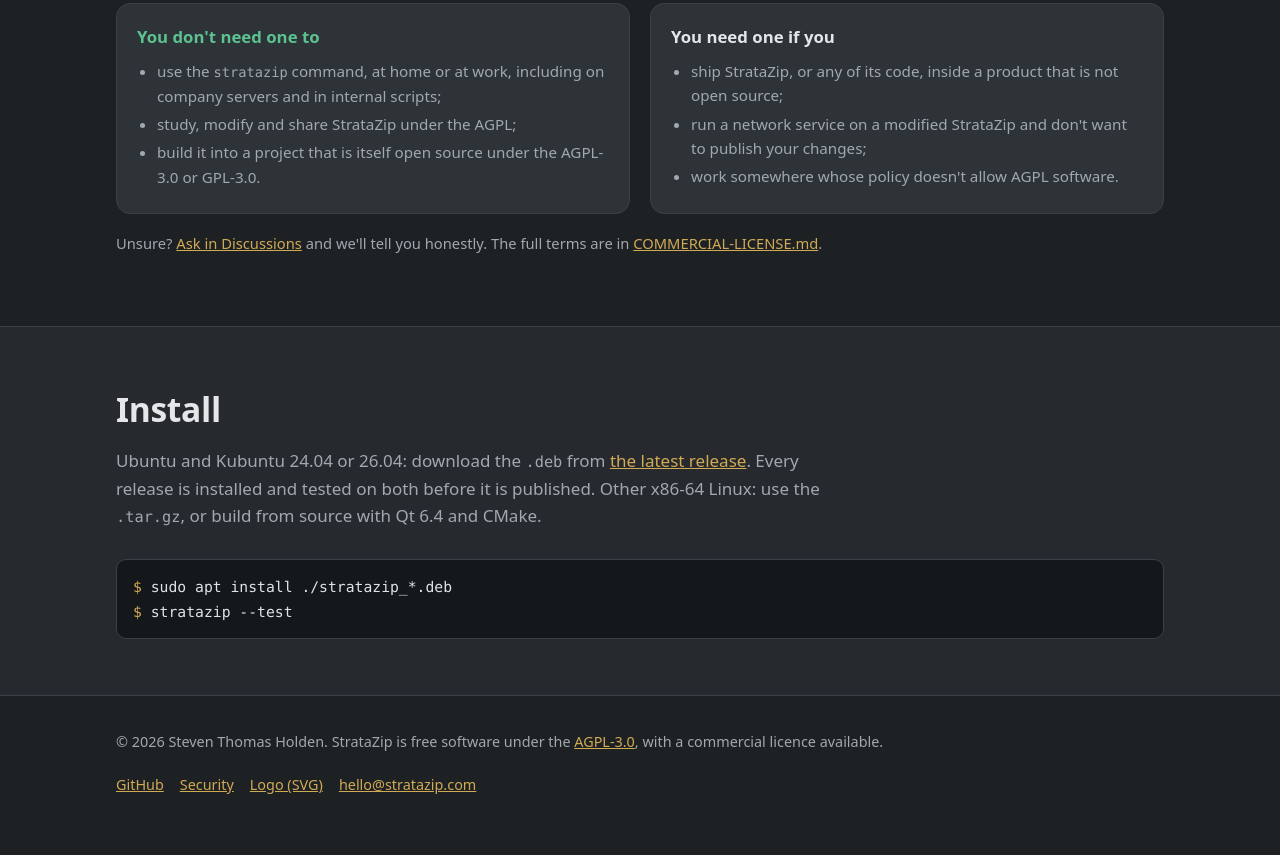
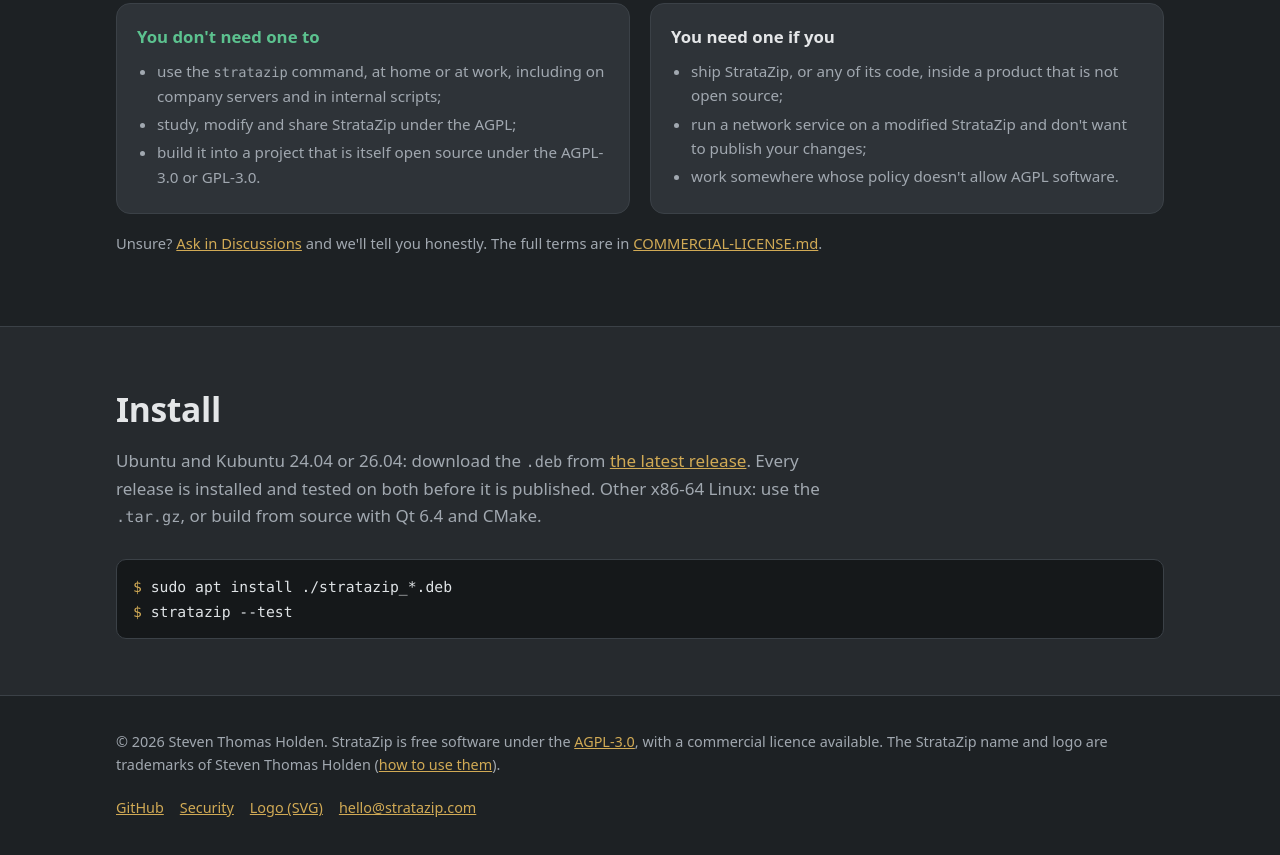
Before and after one commit to thomholden/StrataZip, a plain HTML site: page site/index.html in a window 1280 px wide. Shown: the part 4325-5180 px from the top of the page. Drawn offline with Linux system fonts and the light colour scheme; files whose address does not match are found by name.

Commit message:
The name and logo: trademarks, not under the code's licences
README's 'The logo' section and the site's footer: the StrataZip name and
logo are trademarks of Steven Thomas Holden, outside the AGPL-3.0 and the
commercial licence; fine for referring to StrataZip (articles, reviews,
links, packages of it as released), not as the name or logo of a fork, a
modified version or another product.

Co-Authored-By: Claude Opus 5.5 <noreply@anthropic.com>
Claude-Session: https://claude.ai/code/session_01CZZoQceC8Qfz74baoHhkSh

```diff
--- a/site/index.html
+++ b/site/index.html
@@ -227,7 +227,9 @@
 <footer>
   <div class="wrap">
     <div>© 2026 Steven Thomas Holden. StrataZip is free software under the
-      <a href="https://github.com/thomholden/StrataZip/blob/main/LICENSE">AGPL-3.0</a>, with a commercial licence available.</div>
+      <a href="https://github.com/thomholden/StrataZip/blob/main/LICENSE">AGPL-3.0</a>, with a commercial licence available.
+      The StrataZip name and logo are trademarks of Steven Thomas Holden
+      (<a href="https://github.com/thomholden/StrataZip#the-logo">how to use them</a>).</div>
     <nav aria-label="Footer">
       <a href="https://github.com/thomholden/StrataZip">GitHub</a>
       <a href="https://github.com/thomholden/StrataZip/blob/main/SECURITY.md">Security</a>
```
Also changed, not shown: 1 other file.
